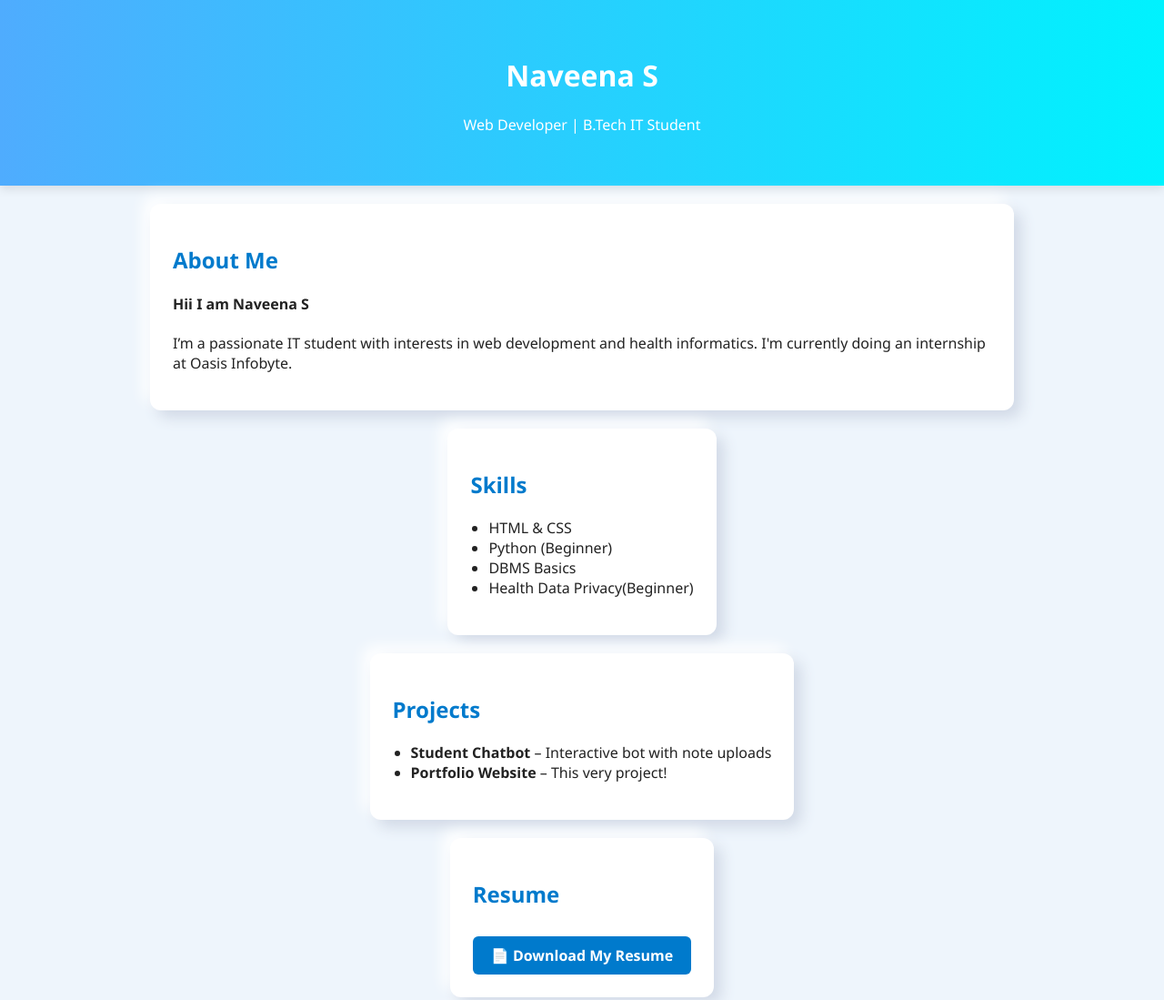
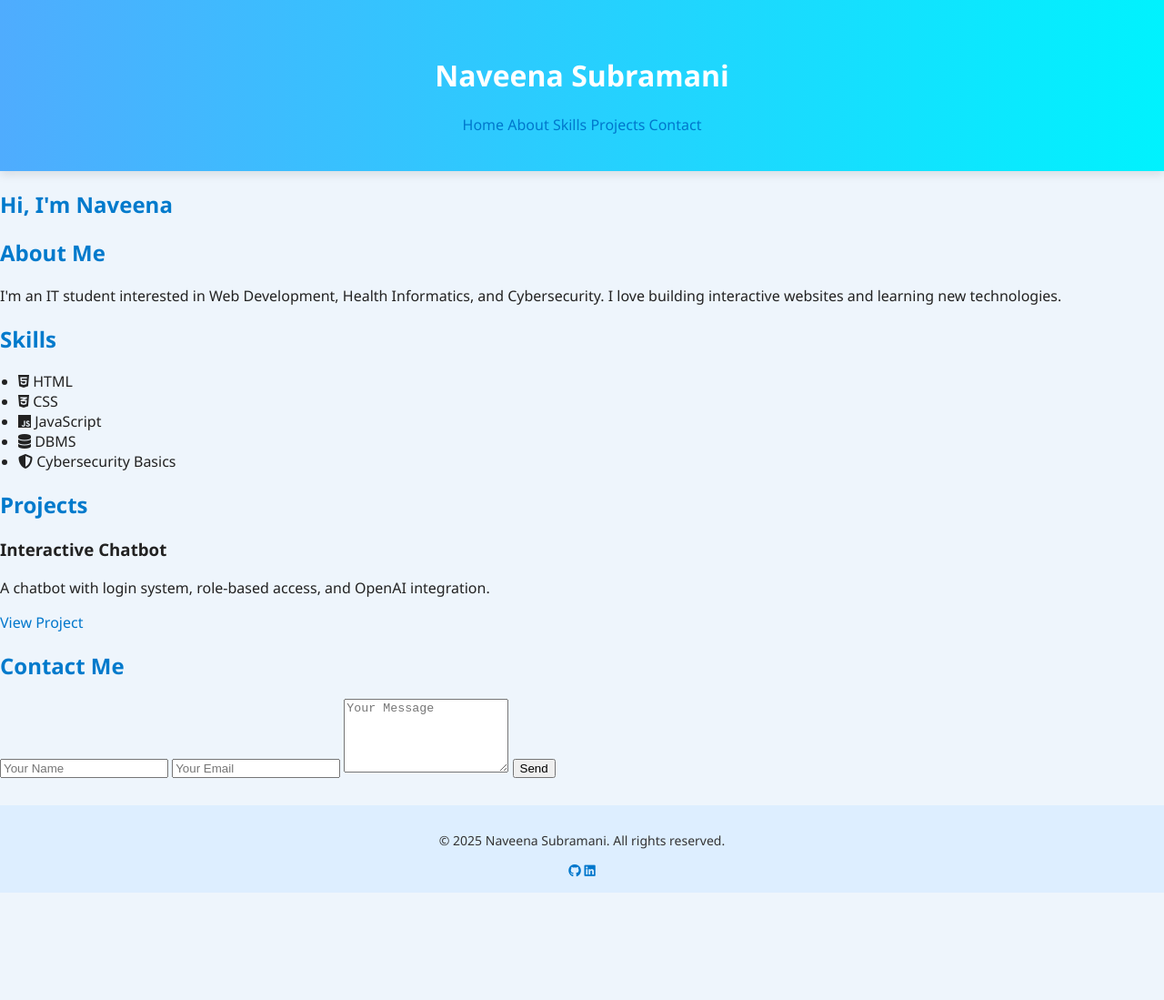
Before and after one commit to Naveena32/OIBSIP, a plain HTML site: page index.html in a window 1280 px wide. Shown: the top 1099 px of the page at 91% size. After the commit the page ends 981 px from the top, so only its background shows below. Drawn offline with nearby package versions, Linux system fonts and the light colour scheme.

Commit message:
Update index.html
Signed-off-by: Naveena32 <naveenasubramani5@gmail.com>

```diff
--- a/index.html
+++ b/index.html
@@ -2,56 +2,89 @@
 <html lang="en">
 <head>
   <meta charset="UTF-8">
-  <title>Naveena S | Portfolio</title>
+  <meta name="viewport" content="width=device-width, initial-scale=1.0">
+  <title>Naveena Portfolio</title>
   <link rel="stylesheet" href="style.css">
+  <link rel="stylesheet" href="https://cdnjs.cloudflare.com/ajax/libs/font-awesome/6.4.0/css/all.min.css">
+  <script src="https://cdn.jsdelivr.net/npm/typed.js@2.0.12"></script>
 </head>
 <body>
 
-  <header>
-    <h1>Naveena S</h1>
-    <p>Web Developer | B.Tech IT Student</p>
+  <!-- Header -->
+  <header class="main-header">
+    <h1>Naveena Subramani</h1>
+    <nav>
+      <a href="#hero">Home</a>
+      <a href="#about">About</a>
+      <a href="#skills">Skills</a>
+      <a href="#projects">Projects</a>
+      <a href="#contact">Contact</a>
+    </nav>
   </header>
 
-  <main>
-    <section class="card" id="about">
-      <h2>About Me</h2>
-      <h4>Hii I am Naveena S</h4>
-      <p>I’m a passionate IT student with interests in web development and health informatics. I'm currently doing an internship at Oasis Infobyte.</p>
+  <!-- Hero Section -->
+  <section id="hero" class="hero-section">
+    <h2>Hi, I'm <span class="highlight">Naveena</span></h2>
+    <p></p>
   </section>
 
-    <section class="card" id="skills">
+  <!-- About Section -->
+  <section id="about" class="about-section">
+    <h2>About Me</h2>
+    <p>I'm an IT student interested in Web Development, Health Informatics, and Cybersecurity. I love building interactive websites and learning new technologies.</p>
+  </section>
+
+  <!-- Skills Section -->
+  <section id="skills" class="skills-section">
     <h2>Skills</h2>
-      <ul>
-        <li>HTML & CSS</li>
-        <li>Python (Beginner)</li>
-        <li>DBMS Basics</li>
-        <li>Health Data Privacy(Beginner)</li>
+    <ul class="skills-list">
+      <li><i class="fab fa-html5"></i> HTML</li>
+      <li><i class="fab fa-css3-alt"></i> CSS</li>
+      <li><i class="fab fa-js"></i> JavaScript</li>
+      <li><i class="fas fa-database"></i> DBMS</li>
+      <li><i class="fas fa-shield-alt"></i> Cybersecurity Basics</li>
     </ul>
   </section>
 
-    <section class="card" id="projects">
+  <!-- Projects Section -->
+  <section id="projects" class="projects-section">
     <h2>Projects</h2>
-      <ul>
-        <li><strong>Student Chatbot</strong> – Interactive bot with note uploads</li>
-        <li><strong>Portfolio Website</strong> – This very project!</li>
-      </ul>
+    <div class="project-card">
+      <h3>Interactive Chatbot</h3>
+      <p>A chatbot with login system, role-based access, and OpenAI integration.</p>
+      <a href="https://naveena32.github.io/chatbot-project/" target="_blank">View Project</a>
+    </div>
   </section>
 
-    <section class="card" id="resume">
-      <h2>Resume</h2>
-      <a class="btn" href="resume.pdf" download>📄 Download My Resume</a>
+  <!-- Contact Section -->
+  <section id="contact" class="contact-section">
+    <h2>Contact Me</h2>
+    <form action="https://formspree.io/f/your-form-id" method="POST">
+      <input type="text" name="name" placeholder="Your Name" required>
+      <input type="email" name="email" placeholder="Your Email" required>
+      <textarea name="message" rows="5" placeholder="Your Message" required></textarea>
+      <button type="submit">Send</button>
+    </form>
   </section>
 
-    <section class="card" id="contact">
-      <h2>Contact</h2>
-      <p>Email: naveena@email.com</p>
-      <p>GitHub: <a href="https://github.com/yourusername">github.com/yourusername</a></p>
-    </section>
-  </main>
+  <!-- Footer -->
+  <footer class="main-footer">
+    <p>© 2025 Naveena Subramani. All rights reserved.</p>
+    <div class="social-icons">
+      <a href="#"><i class="fab fa-github"></i></a>
+      <a href="#"><i class="fab fa-linkedin"></i></a>
+    </div>
+  </footer>
 
-  <footer>
-    <p>© 2025 Naveena S</p>
-  </footer>
+  <!-- Typed JS Script -->
+  <script>
+    var typed = new Typed('#typed-text', {
+      strings: ["Web Developer", "IT Student", "Cybersecurity Learner", "Health Informatics Explorer"],
+      typeSpeed: 50,
+      backSpeed: 30,
+      loop: true
+    });
+  </script>
 
 </body>
 </html>
```
Lines whose indentation alone changed are shown as unchanged.
